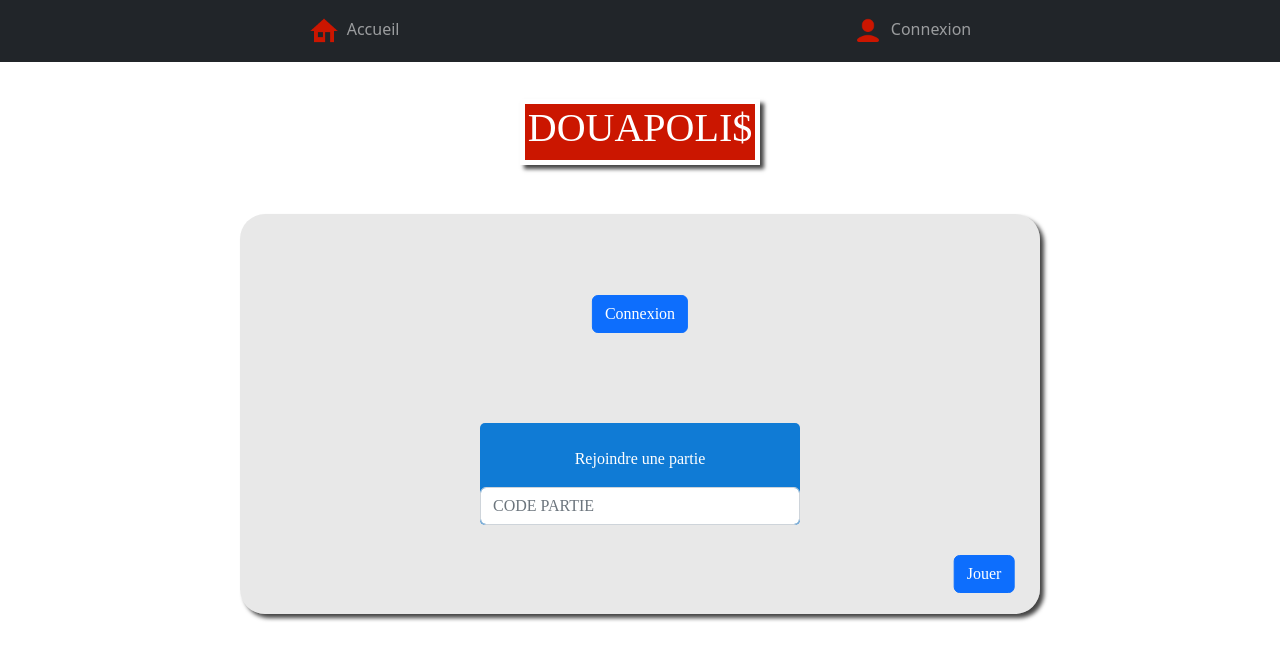
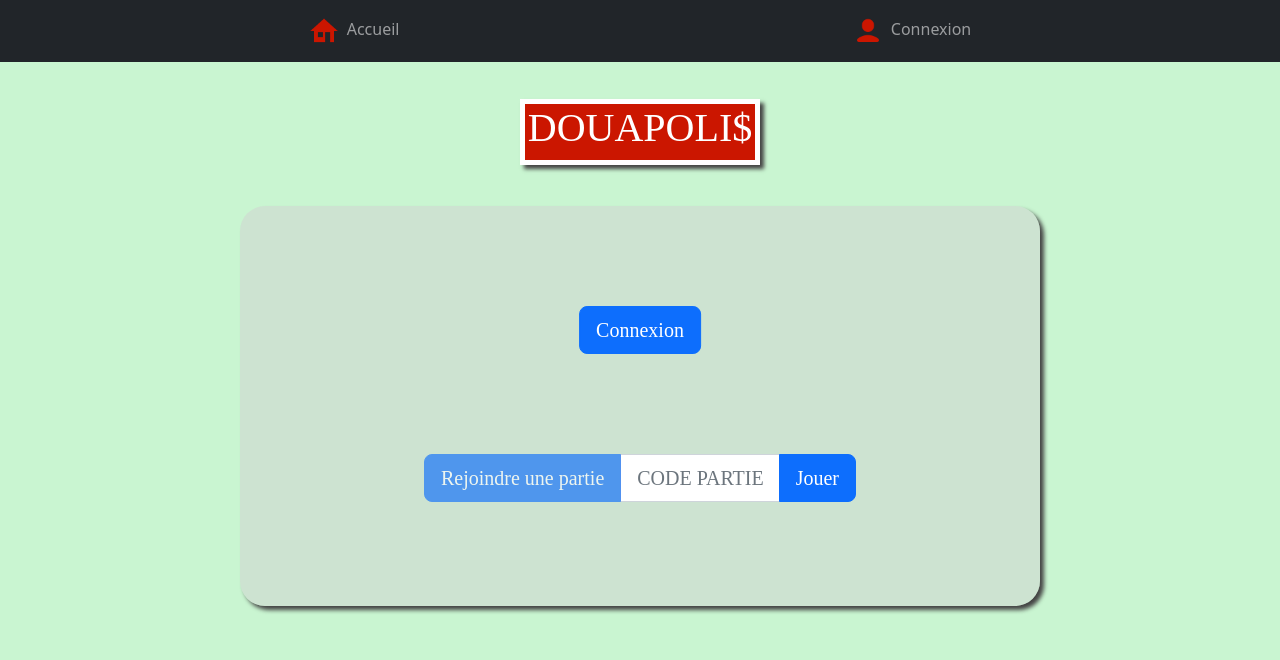
Before and after one commit to clairef2310/Douapolis, a React (Create React App) app in the folder douapolis/: page / in a window 1280 px wide. Shown: the top 660 px of the page. Built offline with nearby package versions, Linux system fonts and the light colour scheme.

Commit message:
modif de l'aspect physique du sites et correction des fonctions de modif du profil

```diff
--- a/douapolis/src/Accueil.js
+++ b/douapolis/src/Accueil.js
@@ -1,4 +1,4 @@
-import {Form,Button, Container,} from "react-bootstrap";
+import {Form,Button, Container,InputGroup} from "react-bootstrap";
 import {Link, useNavigate} from "react-router-dom";
 import {useState, React,useEffect,useContext} from 'react';
 import Navigation from "./Navigation";
@@ -32,42 +32,42 @@ function Accueil() {
         }
         fetchData();
         return;
-      }, []);
+      }, [setUserState]);
     //formulaire et titre afficher sur la page
     return(
-        <div>
+        <div className="body">
             <Navigation/>
             <Container>
-                    <div class="Douapolis">
+                <div className="Douapolis">
                     <center><h1> DOUAPOLI$ </h1></center>
                 </div>
-
                 {/*ici on devra modifier le bouton connexion si la personne est deja connectee, en un bouton creation de partie*/}
-                    <div class="Centre">
+                <div className="Centre">
                     {(userState.userLogged===false && (
                         <Form.Label>
                             <Link to="/Connexion">
-                                    <div class="button1">
-                                        <Button type="submit"> Connexion </Button>
+                                <div className="button1">
+                                    <Button size="lg" type="submit"> Connexion </Button>
                                 </div>
                             </Link>
                         </Form.Label>
                     )) || (
                         <Form.Label>
                             <Link to="/NewJeu">
-                                    <div class="button1">
-                                        <Button type="submit"> Créer ma Partie </Button>
+                                <div className="button1">
+                                    <Button size="lg" type="submit" > Créer ma Partie </Button>
                                 </div>
                             </Link>
                         </Form.Label>
                     )}
-                        <div class="Partie">
-                            <p align="center"><br></br>Rejoindre une partie</p>
-                            <Form.Control name="codePartie" type="text" align="center" placeholder="CODE PARTIE" value={codePartie} onChange={e => setcodePartie(e.target.value)}/>
-                        </div>
-
-                        <div class="button2">
-                            <Button type="submit" onClick={lancePartie}> Jouer </Button>
+                    <div className="rejPartie">
+                        <InputGroup size="lg">
+                            <Button variant="primary" id="lg" disabled>Rejoindre une partie </Button>
+                            <Form.Control name="codePartie" type="text" align="center" placeholder="CODE PARTIE"
+                                value={codePartie} onChange={e => setcodePartie(e.target.value)}
+                            />
+                            <Button size="lg" type="submit" onClick={lancePartie}> Jouer </Button>
+                        </InputGroup>
                     </div>
                 </div>
             </Container>
--- a/douapolis/src/Connexion.js
+++ b/douapolis/src/Connexion.js
@@ -43,15 +43,15 @@ function Connexion() {
 
     //formulaire et titre afficher sur la page
     return(
-        <div>
+        <div className="body">
             <Navigation/>
                 <Container>
-                    <div class="Douapolis">
+                    <div className="Douapolis">
                         <center><h1> DOUAPOLI$ </h1></center>
                     </div>
 
-                    <div class="Centre">
-                        <div class="Connexion">
+                    <div className="Centre">
+                        <div className="Connexion">
                             <Form.Label>
                                 pseudo <br/>
                                 <Form.Control name="pseudo" type="pseudo" placeholder="Saisissez votre pseudo" value={pseudo} onChange={e => setpseudo(e.target.value)}/>
@@ -63,7 +63,7 @@ function Connexion() {
                             <Button type="submit" onClick={Connect}> Connexion </Button>
                         </div>
 
-                        <div class="button3">
+                        <div className="button3">
                             <Link to="/NewCompte">
                                     <Button type="submit"> Créer un compte </Button>
                             </Link>
--- a/douapolis/src/Jeu.js
+++ b/douapolis/src/Jeu.js
@@ -15,10 +15,10 @@ function Jeu() {
 
     //formulaire et titre afficher sur la page
     return(
-        <div class="entete">
+        <div className="body">
         <Navigation/>
             <Container>
-                <div class="Douapolis">
+                <div className="Douapolis">
                     <center><h1 id="modif" title="Cliquez moi dessus, je suis changeant !" onclick={changer}>{nomJeu}</h1></center>
                 </div>
         </Container>
--- a/douapolis/src/Navigation.js
+++ b/douapolis/src/Navigation.js
@@ -18,7 +18,7 @@ function Navigation() {
         }
         fetchData();
         return;
-      }, []);
+      }, [setUserState]);
     return(
         <Navbar collapseOnSelect expand="lg" bg="dark" variant="dark" sticky="top">
                 <Container>
--- a/douapolis/src/NewCompte.js
+++ b/douapolis/src/NewCompte.js
@@ -69,15 +69,15 @@ function NewCompte() {
 
     //formulaire et titre afficher sur la page
     return(
-        <div class="entete">
+        <div className="body">
             <Navigation/>
                 <Container>
-                    <div class="Douapolis">
+                    <div className="Douapolis">
                         <center><h1> DOUAPOLI$ </h1></center>
                     </div>
 
-                    <div class="Centre">
-                        <div class="Inscription">
+                    <div className="Centre">
+                        <div className="Inscription">
                             <Form.Label>
                             Pseudo
                             <br/>
@@ -96,7 +96,7 @@ function NewCompte() {
                             </Form.Label>
                         </div>
 
-                        <div class="button2">
+                        <div className="button2">
                             <Button type="submit" onClick={creationCompte} > Valider </Button>
                         </div>
                     </div>
--- a/douapolis/src/Parametres.js
+++ b/douapolis/src/Parametres.js
@@ -23,6 +23,7 @@ export default function Profil() {
     const [newPseudo, setNewPseudo] = useState('');
     //constante de navigation
     const navigate = useNavigate();
+    //constantes pour l'alerte de confirmation
 
     //fonction de changement de pseudo
     async function modifPseudo(event){
@@ -176,14 +177,14 @@ export default function Profil() {
 
     //formulaire et titre afficher sur la page
     return(
-        <div>
+        <div className="body">
             <Navigation/>
             <Container>
-                    <div class="Douapolis">
+                <div className="Douapolis">
                     <center><h1 id="nom joueur">{form.pseudo}</h1></center>
                 </div>
                 <div>
-                        <Accordion defaultActiveKey="0">
+                    <Accordion defaultActiveKey="">
                         <Accordion.Item eventKey='0'>
                             <Accordion.Header>
                                 Modifier mon Pseudo
@@ -206,11 +207,11 @@ export default function Profil() {
                             <Accordion.Body>
                                 <Form.Group>
                                     <Form.Label>Ancien Mot de passe</Form.Label>
-                                        <Form.Control className="mb-3" type={oldPass} onChange={e => setOldPass(e.target.value)} placeholder="Entrez votre nouveau mot de passe" />
+                                    <Form.Control className="mb-3" type="password" value={oldPass} onChange={e => setOldPass(e.target.value)} placeholder="Entrez votre nouveau mot de passe" />
                                     <Form.Label>Nouveau Mot de passe</Form.Label>
-                                        <Form.Control className="mb-3" type={newPass} onChange={e => setNewPass(e.target.value)} placeholder="Entrez votre nouveau mot de passe" />
+                                    <Form.Control className="mb-3" type="password" value={newPass} onChange={e => setNewPass(e.target.value)} placeholder="Entrez votre nouveau mot de passe" />
                                     <Form.Label>Confirmation nouveau Mot de passe</Form.Label>
-                                        <Form.Control type={verifPass} onChange={e => setVerifPass(e.target.value)} placeholder="Validez votre ancien mot de passe" />
+                                    <Form.Control type="password" value={verifPass} onChange={e => setVerifPass(e.target.value)} placeholder="Validez votre ancien mot de passe" />
                                     <Form.Text className="text-muted">
                                         L'ancien mot de passe doit être différent du nouveau.
                                     </Form.Text><br/>
@@ -226,6 +227,5 @@ export default function Profil() {
                     </div>
             </Container>
 		</div>
-
     );
 }
--- a/douapolis/src/Profil.js
+++ b/douapolis/src/Profil.js
@@ -46,10 +46,10 @@ export default function Profil() {
 
     //formulaire et titre afficher sur la page
     return(
-        <div>
+        <div className="body">
             <Navigation/>
                 <Container>
-                    <div class="Douapolis">
+                    <div className="Douapolis">
                         <center><h1 id="nom joueur">{form.pseudo}</h1></center>
                     </div>
                     <div>
--- a/douapolis/src/index.css
+++ b/douapolis/src/index.css
@@ -1,6 +1,5 @@
-body{
-  background-color:  #90999C;
-  margin-top:10px;
+.body{
+  background-color:  #C9F5D1;
 }
 
 .Douapolis{
@@ -46,10 +45,20 @@ body{
   background-color: rgba(210, 210, 210, 0.5);
   color: #FFFFFF;
 	font-family: ui-monospace;
-  margin-left: auto;
-  margin-right: auto;
-  margin-top: 1em;
+  left: 50%;
+  margin-top: 13em;
   border-radius: 25px;
+  transform: translate(-50%,-50%);
+}
+
+.rejPartie{
+  left: 50%;
+  top: 68%;
+  transform: translate(-50%,-50%);
+  position: absolute;
+  width: 27em;
+  font-family: ui-monospace;
+  border-radius: 8px;
 }
 
 .Partie{
@@ -58,10 +67,10 @@ body{
   transform: translate(-50%,-50%);
   position: absolute;
   width: 20em;
-  background-color: #107BD5;
+  background-color: #1768ff;
   color: #FFFFFF;
   font-family: ui-monospace;
-  border-radius: 5px;
+  border-radius: 8px;
 }
 
 .Connexion{
@@ -89,7 +98,7 @@ body{
 .button1{
   position: absolute;
   left: 50%;
-  top: 25%;
+  top: 31%;
   transform: translate(-50%,-50%);
 }
 
```
Also changed, not shown: douapolis/src/NewJeu.js (+8 -8 lines), douapolis/src/App.css (deleted). Lines whose indentation alone changed are shown as unchanged.
